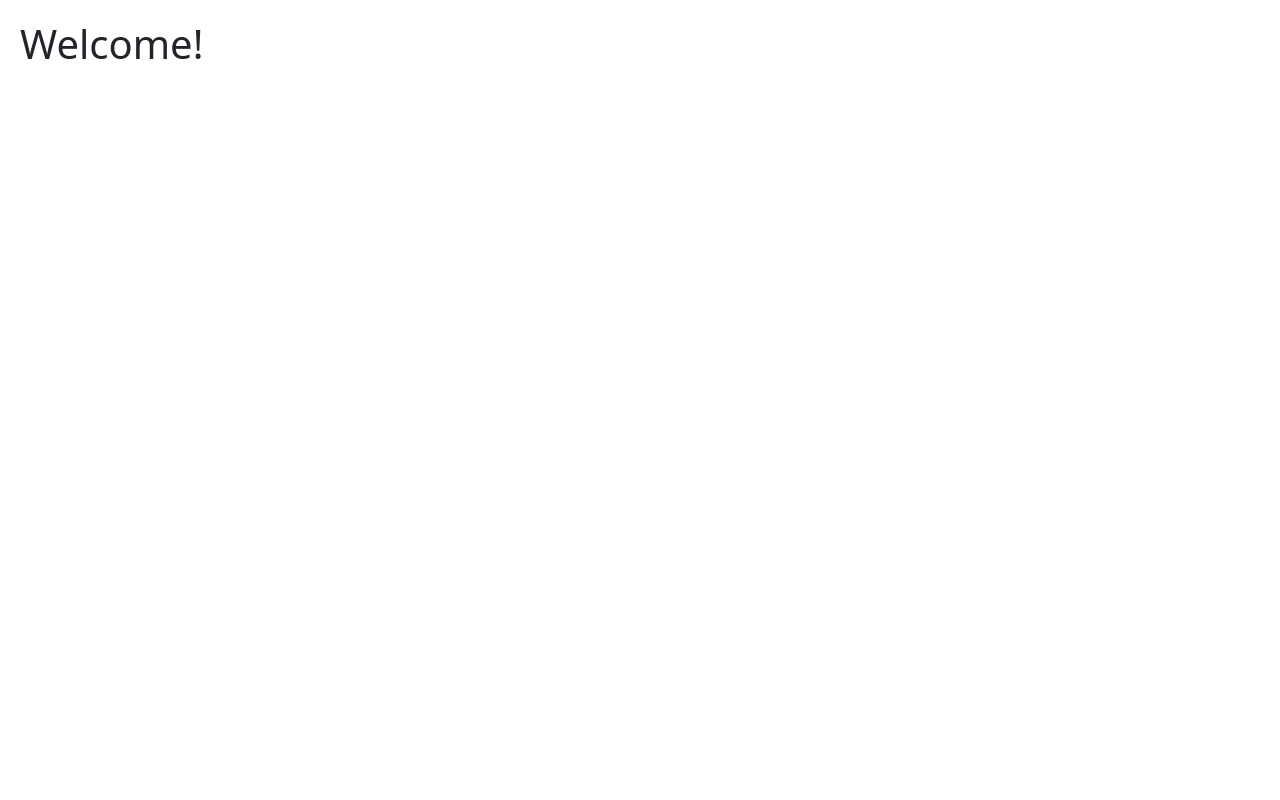
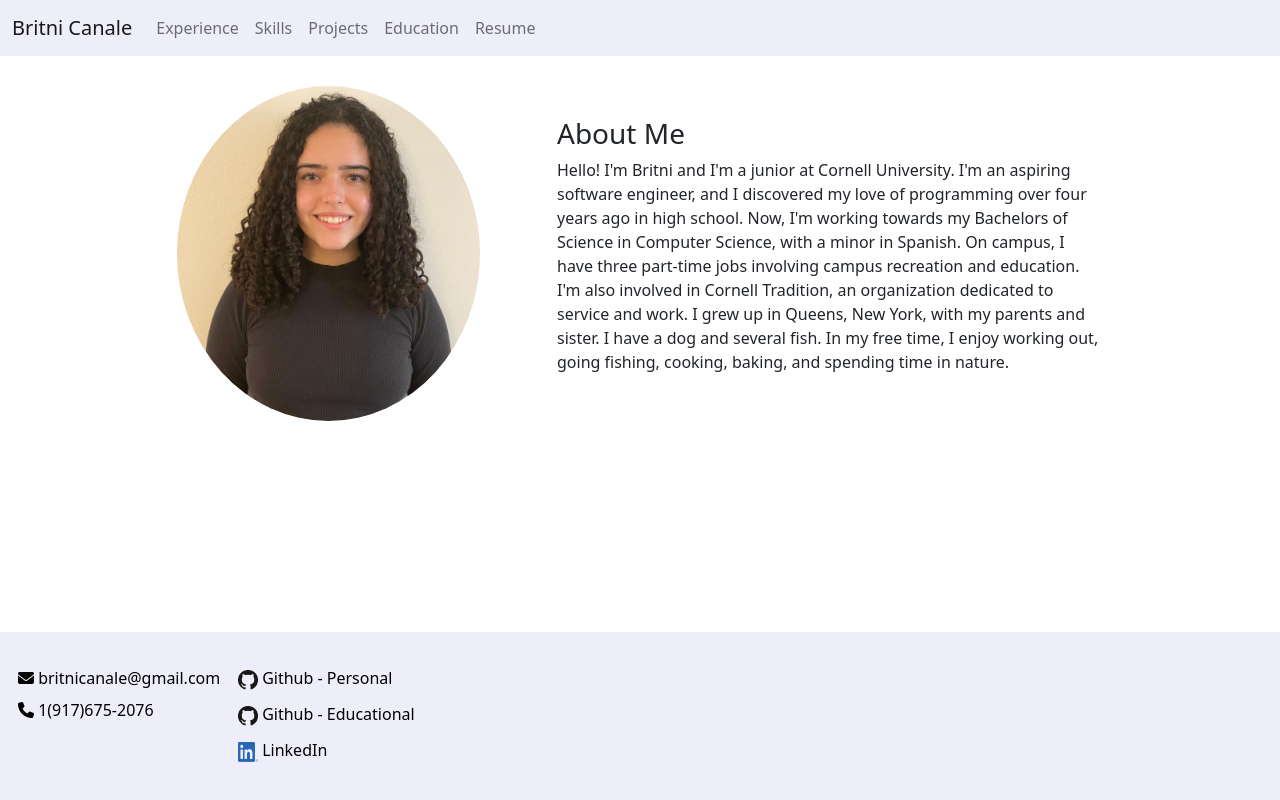
Before and after one commit to britnicanale/CanaleWebsite, a Flask app: page / in a window 1280 px wide. Before the commit the page is almost empty. Run offline with Flask 2, Linux system fonts and the light colour scheme; some libraries are stand-ins or nearby versions.

Commit message:
Added home page

```diff
--- a/app.py
+++ b/app.py
@@ -4,9 +4,30 @@ app = Flask(__name__)
 app.secret_key = os.urandom(32)               #generates random 32-bit secret_key
 
 
-@app.route("/")                               #root route, redirects to home if logged in, loads login page if not
+@app.route("/", methods = ["GET", "POST"])                               #root route, redirects to home if logged in, loads login page if not
 def home():
     return render_template("home.html")
+
+@app.route("/experience", methods = ["GET", "POST"])
+def experience():
+    return render_template("experience.html")
+
+@app.route("/skills", methods = ["GET", "POST"])
+def skills():
+    return render_template("skills.html")
+
+@app.route("/projects", methods = ["GET", "POST"])
+def projects():
+    return render_template("projects.html")
+
+@app.route("/education", methods = ["GET", "POST"])
+def education():
+    return render_template("education.html")
+
+@app.route("/resume", methods = ["GET", "POST"])
+def resume():
+    return render_template("resume.html")
+
 
 
 if __name__ == "__main__":
--- /dev/null
+++ b/static/css/base.css
@@ -0,0 +1,50 @@
+nav{
+    background-color: #EEEEFB;
+}
+
+footer{
+    width: 100%;
+    padding: 30px;
+    background-color: #EEEEFB;
+    position: absolute;
+    bottom: 0;
+}
+
+a, li{
+    text-decoration: none !important;
+}
+
+.footer-link{
+    color: black !important;
+    text-decoration: none;
+    padding: .5rem 1rem;
+    line-height: 1.5px;
+    transition: color .15s ease-in-out,background-color .15s ease-in-out,border-color .15s ease-in-out
+}
+
+.footer-link :hover{
+    color: rgba(0,0,0,.55) !important;
+}
+
+img{
+    width: 20px;
+    height: 20px;
+}
+
+.first-footer-col{
+    width: 220px !important;
+}
+
+.headshot{
+    width: 303px;
+    height: 335px;
+    border-radius: 50%;
+}
+
+.headshot-col{
+    width: 303px;
+}
+
+.body-container{
+    margin: 30px;
+}
--- a/templates/base.html
+++ b/templates/base.html
@@ -1,23 +1,54 @@
 <!DOCTYPE>
 
 <html>
-    <head>
-        <link href="https://cdn.jsdelivr.net/npm/bootstrap@5.0.1/dist/css/bootstrap.min.css" rel="stylesheet" integrity="sha384-+0n0xVW2eSR5OomGNYDnhzAbDsOXxcvSN1TPprVMTNDbiYZCxYbOOl7+AMvyTG2x" crossorigin="anonymous">
-    </head>
+  <head>
+    <link rel="stylesheet" href="{{ url_for('static', filename='css/base.css') }}">
+    <link href="https://cdn.jsdelivr.net/npm/bootstrap@5.0.1/dist/css/bootstrap.min.css" rel="stylesheet" integrity="sha384-+0n0xVW2eSR5OomGNYDnhzAbDsOXxcvSN1TPprVMTNDbiYZCxYbOOl7+AMvyTG2x" crossorigin="anonymous">
+    <script src="https://kit.fontawesome.com/3b6784d0cb.js" crossorigin="anonymous"></script>
+  </head>
 
   <title>{% block title %} {% endblock %}</title>
 
-  <body style="padding:20px">
-
-    <h1> {% block heading %} {% endblock %} </h1>
+    <nav class="navbar navbar-expand-lg navbar-light">
+      <div class="container-fluid">
+        <a class="navbar-brand" href="/">Britni Canale</a>
+        <button class="navbar-toggler" type="button" data-bs-toggle="collapse" data-bs-target="#navbarNavAltMarkup" aria-controls="navbarNavAltMarkup" aria-expanded="false" aria-label="Toggle navigation">
+          <span class="navbar-toggler-icon"></span>
+        </button>
+        <div class="collapse navbar-collapse" id="navbarNavAltMarkup">
+          <div class="navbar-nav">
+            <a class="nav-link" href="/experience">Experience</a>
+            <a class="nav-link" href="/skills">Skills</a>
+            <a class="nav-link" href="/projects">Projects</a>
+            <a class="nav-link" href="/education">Education</a>
+            <a class="nav-link" href="/resume">Resume</a>
+          </div>
+        </div>
+      </div>
+    </nav>
 
     {% block errors %} {% endblock %}
 
-    {% block form %}
+    {% block body %}
 
     {% endblock %}
 
-  <footer> </footer> <!-- footer -->
+  <footer class = "footer">
+    <div class = "row">
+      <div class = "navbar-nav footer-col first-footer-col">
+        <a class="nav-link footer-link" href="mailto:britnicanale@gmail.com"><i class = "fas fa-envelope"></i> britnicanale@gmail.com</a>
+        <a class="nav-link footer-link" href="tel:9176752076"><i class = "fas fa-phone"></i> 1(917)675-2076</a>
+      </div>
+      <div class = "col-lg-3 col-xs-6 col-sm-5 navbar-nav footer-col">
+        <a class="nav-link footer-link" href="https://github.com/britnicanale"><img src = "static/GitHub-Mark-32px.png"> Github - Personal</a>
+        <a class="nav-link footer-link" href="https://github.coecis.cornell.edu/bpc72"><img src = "static/GitHub-Mark-32px.png"> Github - Educational</a>
+        <a class="nav-link footer-link" href="https://linkedin.com/in/britni-canale"><img src = "static/LI-In-Bug.png"> LinkedIn</a>
+      </div>
+    </div>
+
+
+      </div>
+  </footer>
   </body>
 
 </html>
--- a/templates/home.html
+++ b/templates/home.html
@@ -9,6 +9,29 @@ Welcome!  <!--welcomes user-->
 {% endblock %}
 
 
-{% block form %}
+{% block body %}
+<div class="container body-container">
+    <div class="row justify-content-md-center align-items-center">
+
+        <div class = "col-sm-4 headshot-col">
+            <img class = "headshot" src="static/Britni_Canale_Technology_NA.JPEG">
+        </div>
+
+        <div class = "col-lg-6">
+            <div class="">
+                <h3>
+                    About Me
+                </h3>
+
+                <p>
+                    Hello! I'm Britni and I'm a junior at Cornell University. I'm an aspiring software engineer, and I discovered my love of programming over four years ago in high school. Now, I'm working towards my Bachelors of Science in Computer Science, with a minor in Spanish. On campus, I have three part-time jobs involving campus recreation and education. I'm also involved in Cornell Tradition, an organization dedicated to service and work. I grew up in Queens, New York, with my parents and sister. I have a dog and several fish. In my free time, I enjoy working out, going fishing, cooking, baking, and spending time in nature.
+                </p>
+            </div>
+        </div>
+
+
+
+    </div>
+</div>
 
 {% endblock %}
```
Also changed, not shown: templates/education.html (added, +14 -0 lines), templates/experience.html (added, +14 -0 lines), templates/projects.html (added, +14 -0 lines), templates/resume.html (added, +14 -0 lines), templates/skills.html (added, +14 -0 lines), static/Britni_Canale_Technology_NA.JPEG (added), static/GitHub-Mark-32px.png (added), static/LI-In-Bug.png (added), 1 other file.
